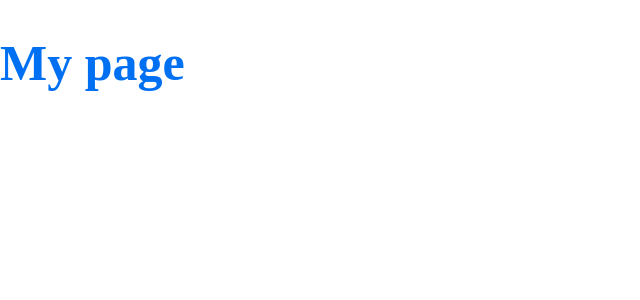
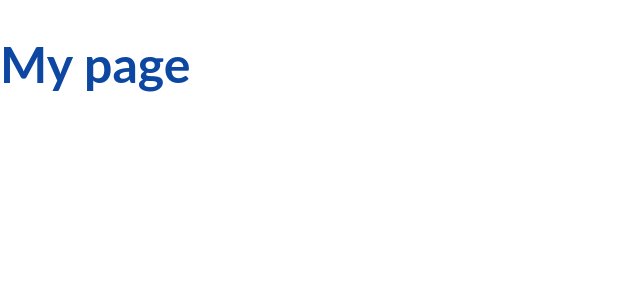
Before and after one commit to davifelix5/quiz-with-nextjs, a Next.js app: page / in a window 1280 px wide. Shown: the top 300 px of the page, without its empty margins (0-640 px from the left). Built offline with nearby package versions, Linux system fonts and the light colour scheme.

Commit message:
Initial setup

```diff
--- /dev/null
+++ b/data.json
@@ -0,0 +1,13 @@
+{
+    "theme": {
+      "colors": {
+        "primary": "#0d47a1",
+        "secondary": "#29b6f6",
+        "mainBg": "#171B35",
+        "contrastText": "#FFFFFF",
+        "wrong": "#FF5722",
+        "success": "#4CAF50"
+      },
+      "borderRadius": "4px"
+    }
+  }
--- a/pages/_app.js
+++ b/pages/_app.js
@@ -1,24 +1,12 @@
-import { createGlobalStyle, ThemeProvider } from 'styled-components'
-
-const GlobalStyle = createGlobalStyle`
-  body {
-    margin: 0;
-    padding: 0;
-    box-sizing: border-box;
-  }
-`
-
-const theme = {
-  colors: {
-    primary: '#0070f3',
-  },
-}
+import { ThemeProvider } from 'styled-components'
+import GlobalStyle from '../styles/GlobalStyle'
+import theme from '../styles/theme'
 
 export default function App({ Component, pageProps }) {
   return (
     <>
-      <GlobalStyle />
       <ThemeProvider theme={theme}>
+        <GlobalStyle />
         <Component {...pageProps} />
       </ThemeProvider>
     </>
--- /dev/null
+++ b/styles/GlobalStyle.js
@@ -0,0 +1,28 @@
+import { createGlobalStyle } from 'styled-components'
+
+const GlobalStyle = createGlobalStyle`
+  * {
+    box-sizing: border-box;
+  }
+
+  html, body {
+    min-height: 100vh;
+  }
+
+  body {
+    margin: 0;
+    padding: 0;
+    display: flex;
+    flex-direction: column;
+    font-family:  'Lato', sans-serif;
+    color: ${({theme}) => theme.colors.contrastText};
+  }
+
+  #__next {
+    flex: 1;
+    display: flex;
+    flex-direction: column;
+  }
+`
+
+export default GlobalStyle;
--- /dev/null
+++ b/styles/theme.js
@@ -0,0 +1,5 @@
+import data from '../data.json'
+
+const theme = data.theme
+
+export default theme
```
Also changed, not shown: 1 other file (tests, documents, lock files or other folders).
